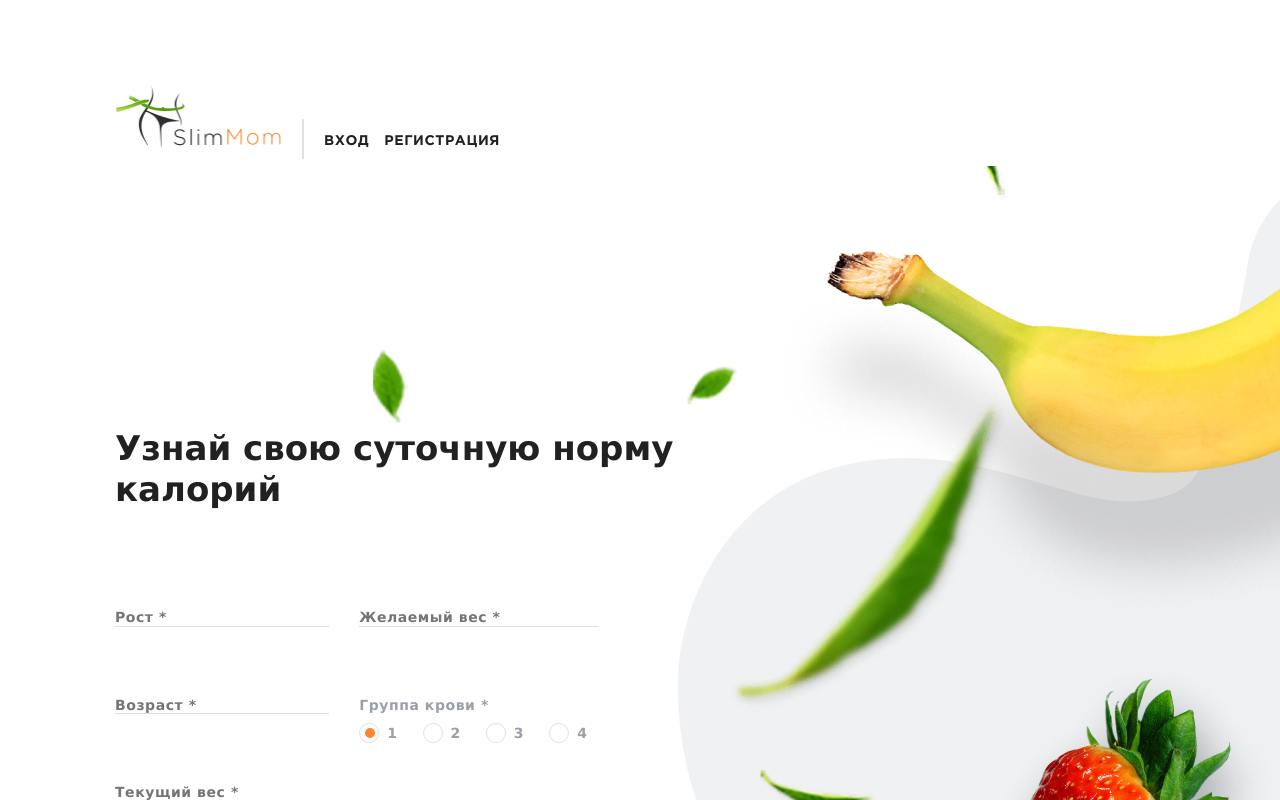
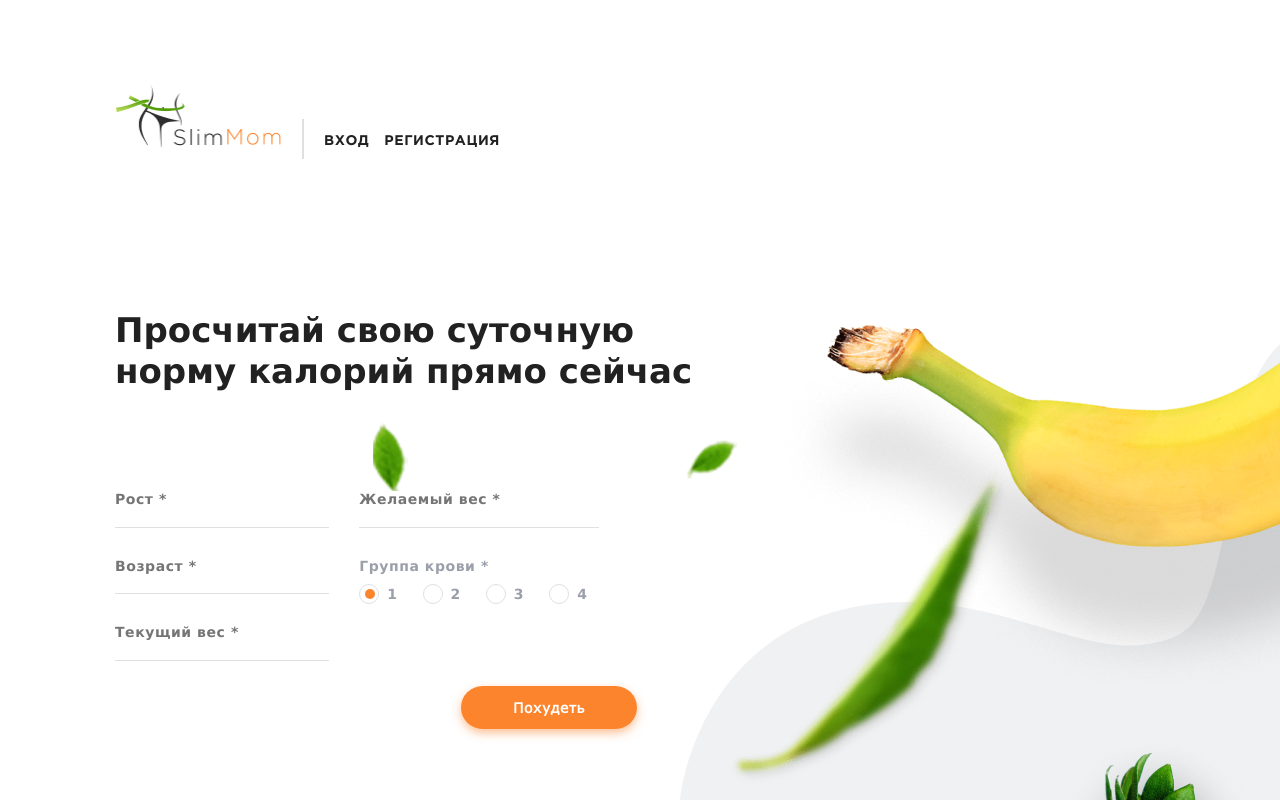
Before and after one commit to salikovskyi/react-project, a React (Create React App) app: page / in a window 1280 px wide. Shown: the top 800 px of the page. Built offline with nearby package versions, Linux system fonts and the light colour scheme; no server answers.

Commit message:
MainPage стили

```diff
--- a/src/components/DailyRateForm/CalorieModal/CalorieModal.module.css
+++ b/src/components/DailyRateForm/CalorieModal/CalorieModal.module.css
@@ -8,7 +8,7 @@
   /* padding: 0 15px 50px; */
 }
 
-.overlay{
+.overlay {
   top: 126px;
   position: fixed;
   left: 0;
@@ -22,7 +22,6 @@
   bottom: 0;
   z-index: 1000;
 }
-
 
 .svg {
   position: absolute;
@@ -129,16 +128,13 @@
 
 @media screen and (min-width: 768px) {
   .modal_section {
-    width: 594px;
+    width: 708px;
   }
   .wrapper {
     padding: 0 43px;
   }
   .svg {
     display: block;
-  }
-  .overlay {
-    top: 80px
   }
 }
 
--- a/src/components/MainCalorieForm/MainCalorieForm.jsx
+++ b/src/components/MainCalorieForm/MainCalorieForm.jsx
@@ -68,7 +68,9 @@ export default function CalorieForm() {
   return (
     <div className={css.form_section}>
       <form className={css.form} onSubmit={handleSubmit}>
-        <h2 className={css.form_title}>Узнай свою суточную норму калорий</h2>
+        <h2 className={css.form_title}>
+          Просчитай свою суточную норму калорий прямо сейчас
+        </h2>
         <div className={css.form_wrapper}>
           <div className={css.form_value}>
             <label className={css.form_label}>
--- a/src/components/MainCalorieForm/MainCalorieForm.module.css
+++ b/src/components/MainCalorieForm/MainCalorieForm.module.css
@@ -16,7 +16,7 @@
   margin-right: 25px;
 }
 .form_section {
-  padding-top: 110px;
+  padding-top: 30px;
 }
 .form_radioField {
   color: orange;
@@ -78,7 +78,9 @@ input[type="radio"] + label {
     line-height: 1.44;
     color: #212121;
     width: 290px;
-    margin-bottom: 30px;
+  }
+  .form_section {
+    height: 568px;
   }
   .input {
     font-family: Verdana;
@@ -88,7 +90,7 @@ input[type="radio"] + label {
     line-height: 1.21;
     letter-spacing: 0.04em;
     color: #9b9faa;
-    /* padding-bottom: 10px; */
+    padding-bottom: 10px;
   }
   .form_subtitle {
     margin-top: 30px;
@@ -114,7 +116,7 @@ input[type="radio"] + label {
     margin-bottom: 25px;
   }
   .button {
-    margin-left: 57px;
+    margin-left: 50px;
     margin-bottom: 80px;
   }
 }
@@ -128,14 +130,14 @@ input[type="radio"] + label {
     color: #212121;
     width: 605px;
     margin-bottom: 60px;
-    margin-top: 70px;
   }
   .form_section {
-    height: 1024px;
+    height: 944px;
+    padding-top: 100px;
   }
   .button {
     margin-left: 0px;
-    margin-top: 60px;
+    margin-top: 35px;
   }
   .form_wrapper {
     max-width: 510px;
@@ -144,7 +146,7 @@ input[type="radio"] + label {
   .input {
     max-width: 240px;
     margin-right: 15px;
-    margin-bottom: 40px;
+    padding-bottom: 19px;
   }
   .form {
     margin-right: auto;
@@ -157,7 +159,7 @@ input[type="radio"] + label {
   .form_title {
     font-size: 34px;
     margin-bottom: 68px;
-    margin-top: 152px;
+    margin-top: 144px;
   }
   .button {
     margin-left: 346px;
@@ -170,5 +172,6 @@ input[type="radio"] + label {
   }
   .form_section {
     height: 850px;
+    padding-top: 0px;
   }
 }
--- a/src/pages/MainPage/MainPage.module.css
+++ b/src/pages/MainPage/MainPage.module.css
@@ -8,7 +8,7 @@
     background-position: bottom 170px right, bottom left, bottom right,
       bottom right;
     background-size: 308px 303px, 602px 531px, 491px 431px, 521px 563px;
-    width: 768px;
+    /* width: 768px; */
     margin-left: auto;
     margin-right: auto;
   }
@@ -30,17 +30,17 @@
     background-image: url(../../assets/images/desctop/desktop1x.png),
       url(../../assets/images/desctop/desctopBg1x.png);
     background-repeat: no-repeat;
-    background-position: bottom right;
+    background-position: bottom 70px right, bottom right;
     background-size: 941px 850px, 603px 816px;
-    width: 1280px;
+    /* min-width: 1280px; */
     margin-left: auto;
     margin-right: auto;
   }
 }
-@media screen and (min-width: 768px) and (min-device-pixel-ratio: 2),
-  screen and (min-width: 768px) and (-webkit-min-device-pixel-ratio: 2),
-  screen and (min-width: 768px) and (min-resolution: 192dpi),
-  screen and (min-width: 768px) and (min-resolution: 2dppx) {
+@media screen and (min-width: 1280px) and (min-device-pixel-ratio: 2),
+  screen and (min-width: 1280px) and (-webkit-min-device-pixel-ratio: 2),
+  screen and (min-width: 1280px) and (min-resolution: 192dpi),
+  screen and (min-width: 1280px) and (min-resolution: 2dppx) {
   .bg {
     background-image: url(../../assets/images/desctop/desktop2x.png),
       url(../../assets/images/desctop/desctopBg2x.png);
```
